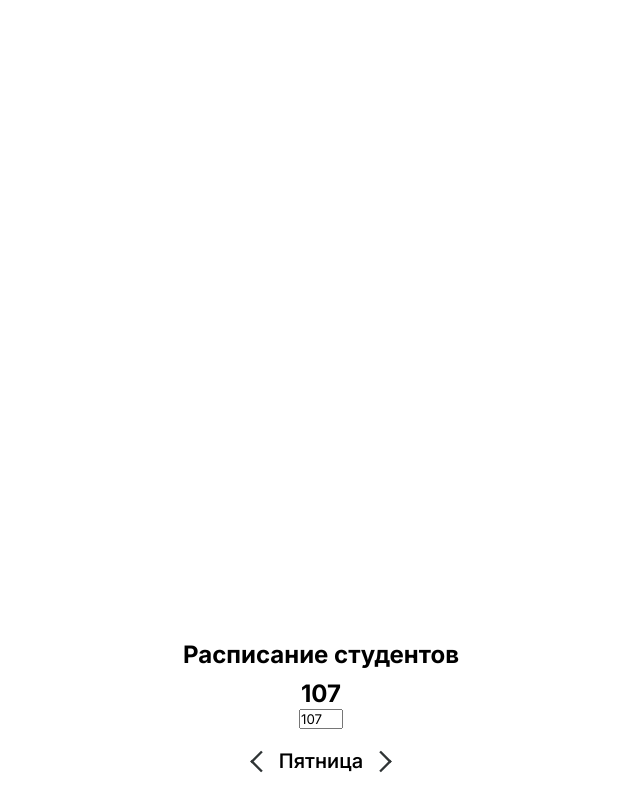
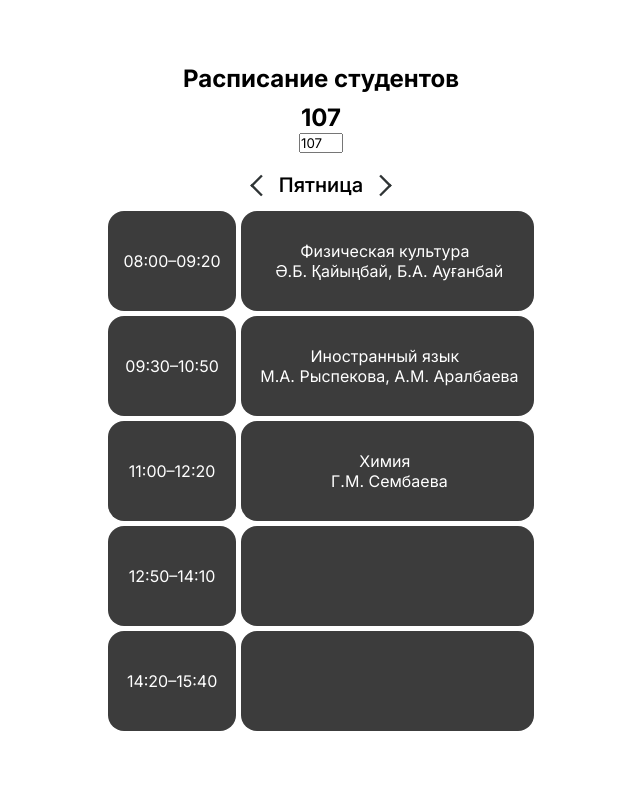
Before and after one commit to NABakosh/atfitkSchedule, a React (Vite) app: page / in a window 1280 px wide. Shown: the top 785 px of the page, without its empty margins (319-959 px from the left). Built offline with nearby package versions, Linux system fonts and the light colour scheme.

Commit message:
chore: margin fix

```diff
--- a/src/components/scss/firstCourse.scss
+++ b/src/components/scss/firstCourse.scss
@@ -1,5 +1,5 @@
 .firstCourse {
-  margin-top: 50%;
+  margin-top: 5%;
   display: flex;
   flex-direction: column;
   align-items: center;
```
